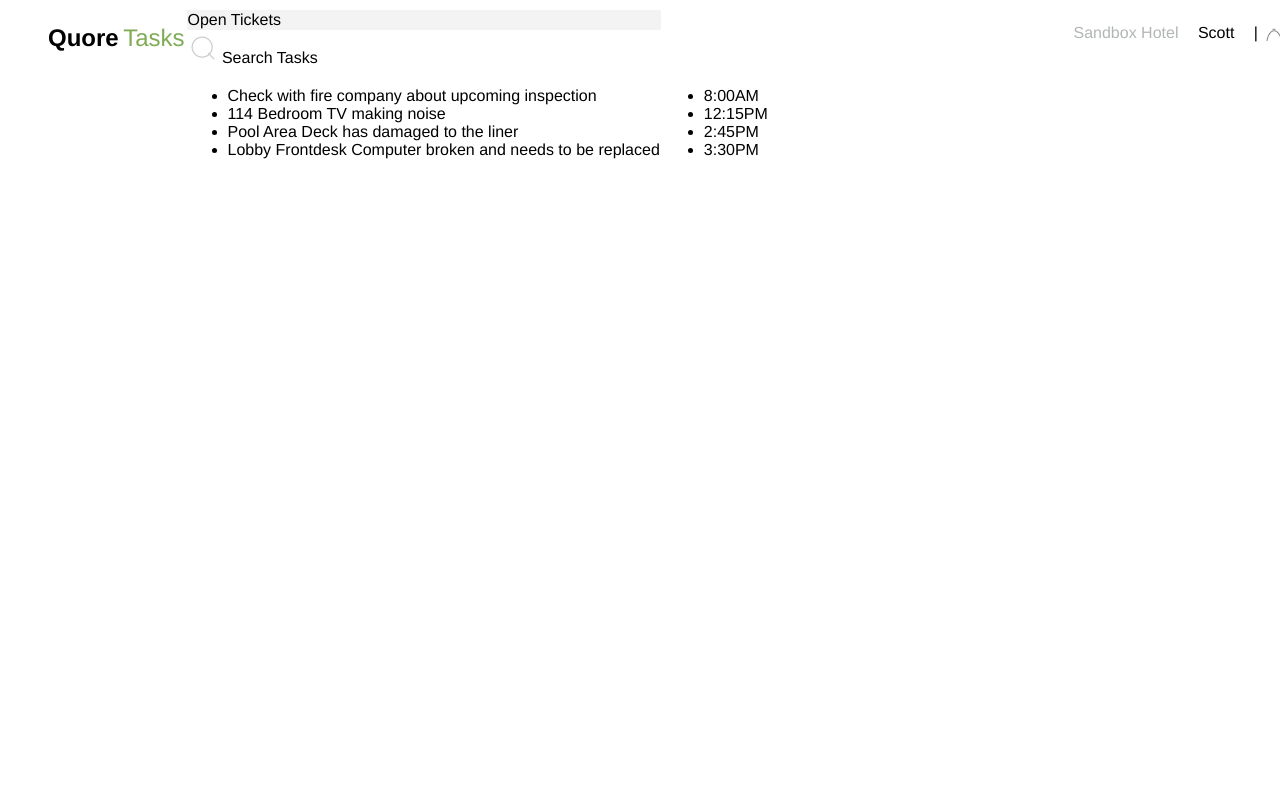
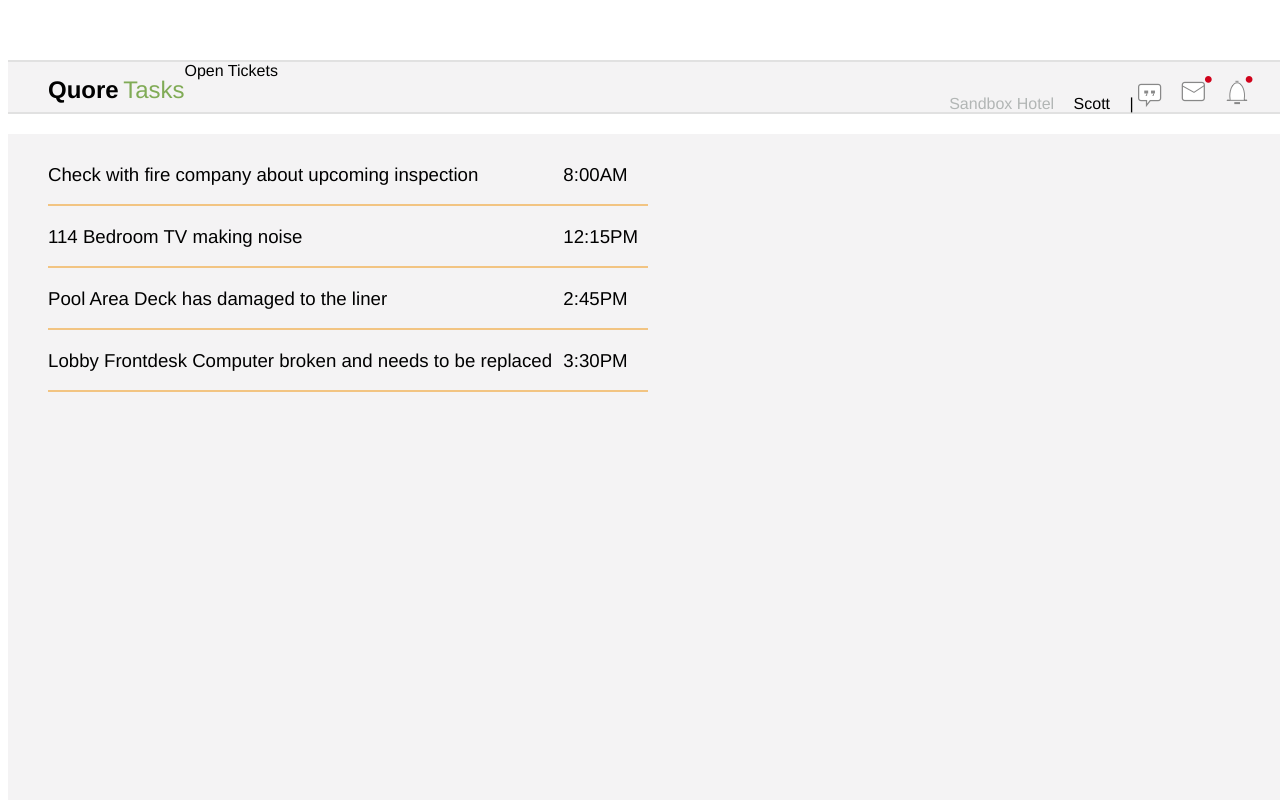
Before and after one commit to thatknitter/Quore_code_test, a website: page index.html in a window 1280 px wide. Shown: the top 800 px of the page. Drawn offline with Linux system fonts and the light colour scheme.

Commit message:
css still not working

```diff
--- a/css/main.css
+++ b/css/main.css
@@ -3,9 +3,8 @@ body {
     Font-family: Helvetica Neue, Helvetica, Arial;
 }
 
-.topMost ul li{
+header ul li{
     display: inline;
-    margin-bottom: 100px;
 }
 
 .left {
@@ -56,8 +55,60 @@ li.greenText {
     padding-right: 30px;
 }
 
-.bar {
+.leftHalf {
+    width: 100%;
+    background-color: #f4f3f4;
+    height: 1000px;
+}
+
+.ticketBar {
+    background-color: #f4f3f4;
+    width: 100%;
+    height: 50px;
+    border-top: solid 2pt;
+    border-top-color: #E1E1E1;
+    border-bottom: solid 2pt;
+    border-bottom-color: #E1E1E1;
     margin-top: 60px;
-    background-color: #F4F3F4;
-    width: 100%;
 }
+
+.searchbar {
+    width: 50%;
+    float: left;
+    background-color: #FFFFFF;
+    margin-left: -200px;
+    margin-bottom: 20px;
+    margin-top: 20px;
+    padding-left: 75px;
+    padding-bottom: 20px;
+}
+
+.tasks ul{
+    margin-top: 20px;
+    padding-top: 10px;
+}
+
+.tasks ul li {
+    list-style-type: none;
+    font-size: 14pt;
+    margin-top: 20px;
+    border-bottom: solid 2pt;
+    border-bottom-color: #F2C482;
+    height: 40px;
+}
+
+.tasks {
+    background-color: #f4f3f4;
+    width: 50%;
+}
+
+.time {
+    float: right;
+    margin-top: -294px;
+    padding-right: 10px;
+}
+
+.modal {
+    width: 50%;
+    float: right;
+}
--- a/index.html
+++ b/index.html
@@ -8,7 +8,7 @@
     <link rel="stylesheet" href="css/main.css">
 </head>
 <body>
-<div class="topMost">
+<header>
     <ul class="left">
         <li class="logo"><strong>Quore</strong></li>
         <li class="greenText">Tasks</li>
@@ -20,39 +20,38 @@
         <li class="mailSprite"></li>
         <li class="alarmSprite"></li>
     </ul>
+</header>
+
+<div class="ticketBar">
+    Open Tickets
 </div>
-<table class="left">
+<!--<div class="searchbar">
+    <img src="img/icon-search.png"> Search
+</div>-->
+<div class="leftHalf">
 
-    <tr class="bar">
-        <td class="left">Open Tickets</td>
-    </tr>
-    <tr>
-        <td class="left"><img src="img/icon-search.png"> Search Tasks</td>
-    </tr>
-    <tr class="tasks">
-        <td class="task">
+    <div class="tasks">
+        <div class="task">
             <ul>
                 <li>Check with fire company about upcoming inspection</li>
                 <li>114 Bedroom TV making noise</li>
                 <li>Pool Area Deck has damaged to the liner</li>
                 <li>Lobby Frontdesk Computer broken and needs to be replaced</li>
             </ul>
-        </td>
-        <td class="time">
+        </div>
+        <div class="time">
             <ul>
                 <li>8:00AM</li>
                 <li>12:15PM</li>
                 <li>2:45PM</li>
                 <li>3:30PM</li>
             </ul>
-        </td>
-    </tr>
-</table>
-<!--<div id="modal">
+        </div>
+    </div>
+</div>
+<div id="modal">
     <div class="topBar">
-        <tr>
-            <strong>Work Order</strong> Open <img src="img/icon-subnavi.png">
-        </tr>
+        <strong>Work Order</strong> Open <img src="img/icon-subnavi.png">
     </div>
     <div class="orderDets">
         <img src="http://placehold.it/50x50">
@@ -118,6 +117,6 @@
         </tr>
 
     </table>
-</div>-->
+</div>
 </body>
 </html>
```
